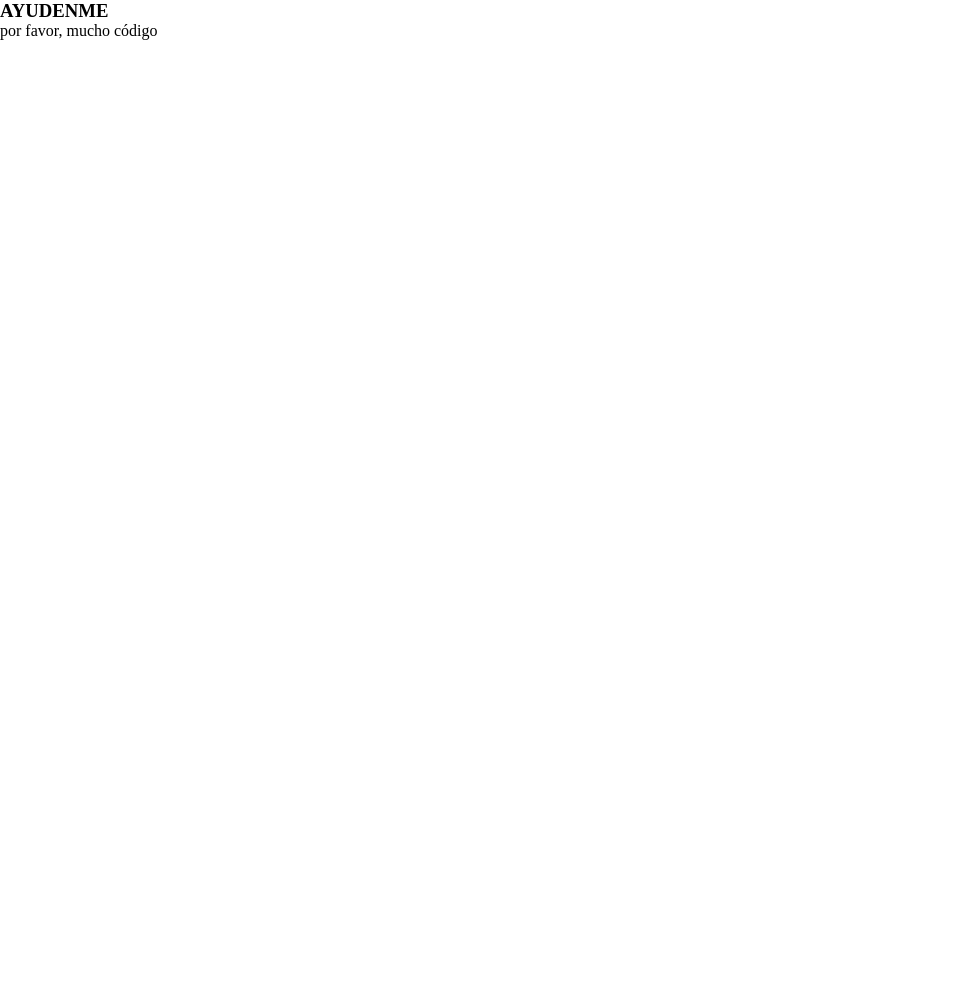
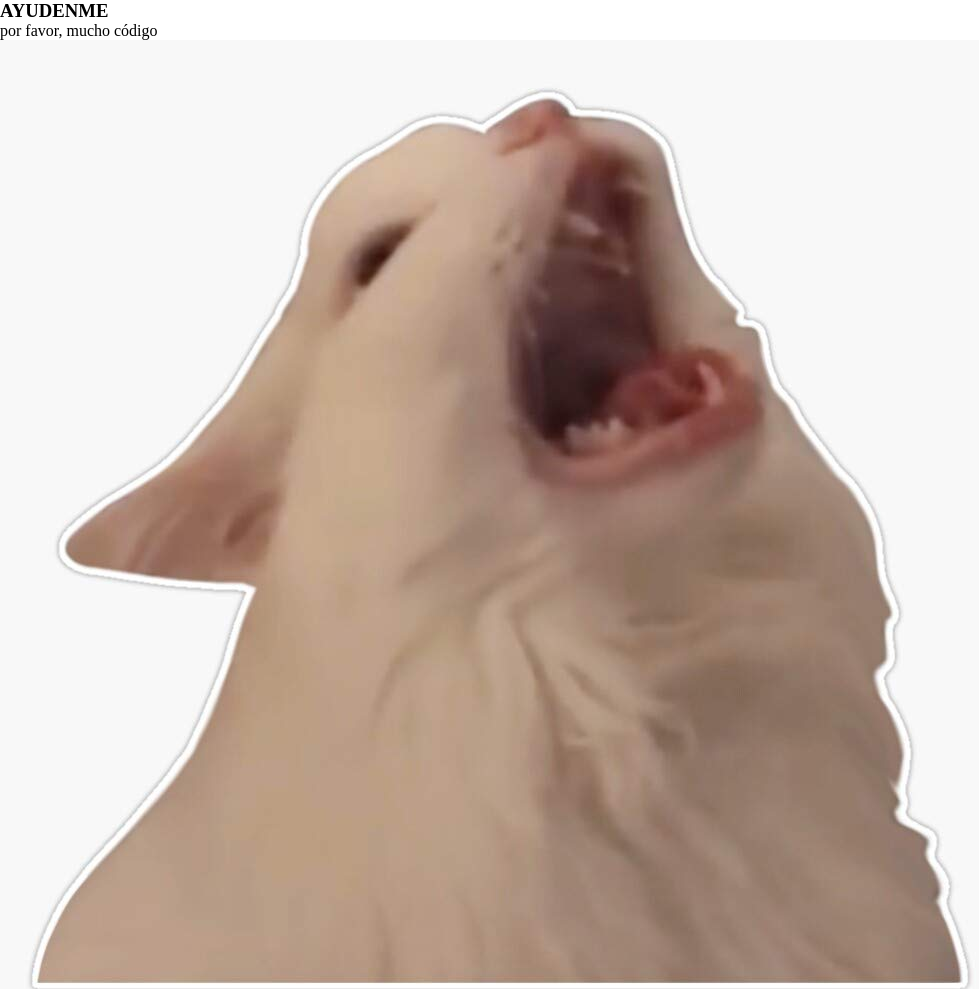
Before and after one commit to luzhox/example-git, a plain HTML site: page index.html in a window 1280 px wide. Shown: the top 989 px of the page, without its empty margins (0-979 px from the left). Before the commit the page ends 800 px from the top, so only its background shows below. Drawn offline with Linux system fonts and the light colour scheme.

Commit message:
holi puse un gato

```diff
--- a/index.html
+++ b/index.html
@@ -10,6 +10,7 @@
 <body>
     <h3>AYUDENME</h3>
     <p>por favor, mucho código</p>
+    <img src="/img/gato.jpg" alt="gato">
 
 
 </body>
```
Also changed, not shown: img/gato.jpg (added), 1 other file.
